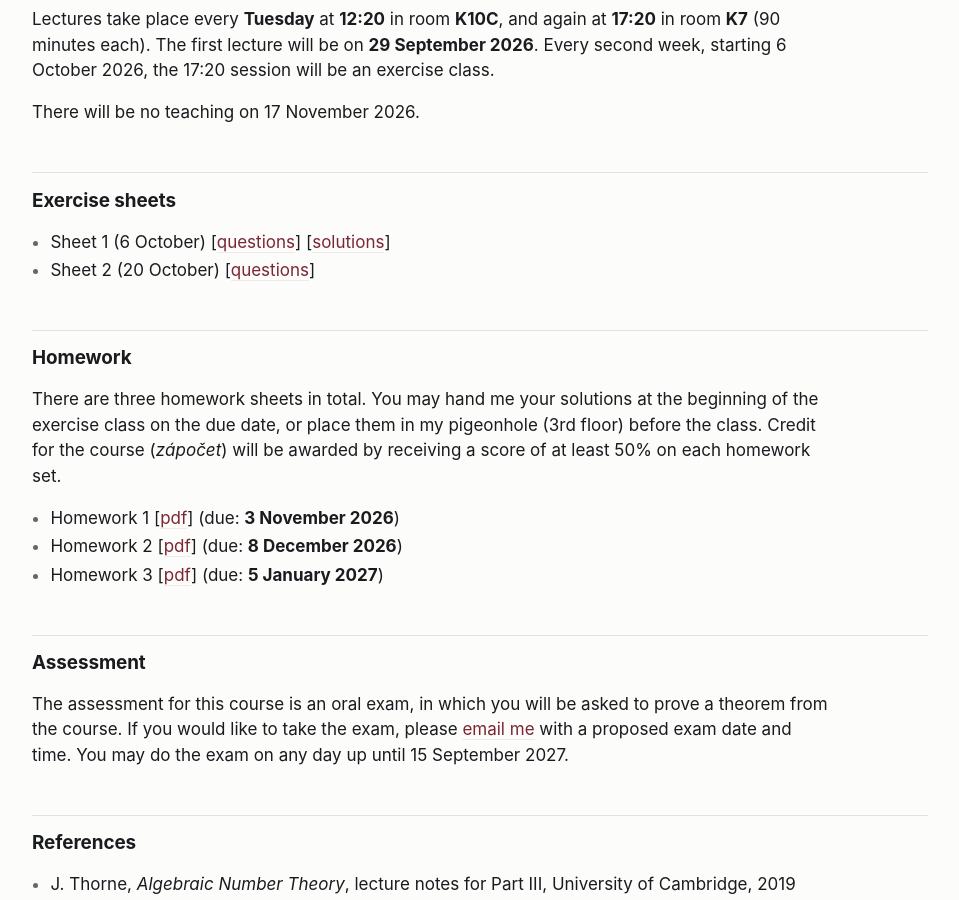
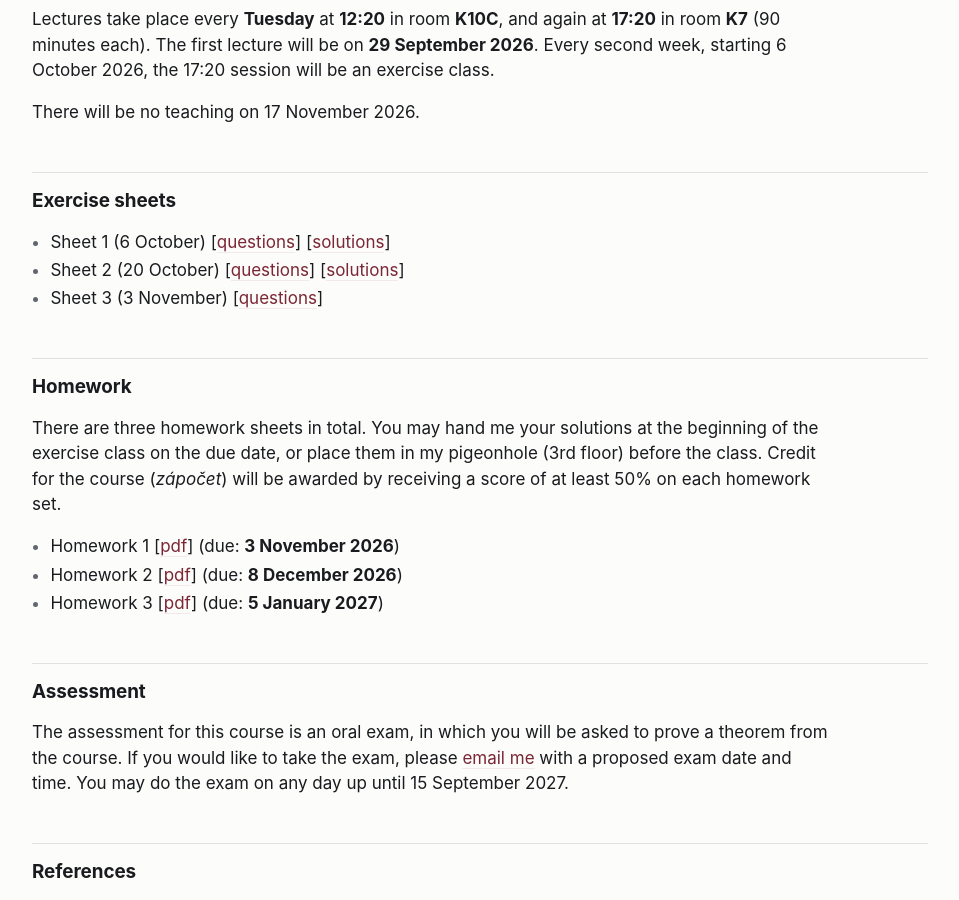
Before and after one commit to rvisser7/rvisser7.github.io, a Jekyll site: the page built from nmal431/index.md, in a window 1280 px wide and 900 px high, scrolled down 722 px. Shown: the whole window, without its empty margins (160-1119 px from the left). Built offline with Jekyll 4.4.1, drawn with Linux system fonts in a browser that asks for light colours.

Commit message:
Show exercise sheet 3 (and solutions to exercise sheet 2)

```diff
--- a/nmal431/index.md
+++ b/nmal431/index.md
@@ -28,8 +28,8 @@ There will be no teaching on 17 November 2026.
 
 {: .dense}
 - Sheet 1 (6 October) [[questions]({{ site.nmal431_base }}/ex1.pdf)] [[solutions]({{ site.nmal431_base }}/sol1.pdf)]
-- Sheet 2 (20 October) [[questions]({{ site.nmal431_base }}/ex2.pdf)] {% comment %} [[solutions]({{ site.nmal431_base }}/sol2.pdf)]
-- Sheet 3 [[questions]({{ site.nmal431_base }}/ex3.pdf)] [[solutions]({{ site.nmal431_base }}/sol3.pdf)]
+- Sheet 2 (20 October) [[questions]({{ site.nmal431_base }}/ex2.pdf)] [[solutions]({{ site.nmal431_base }}/sol2.pdf)]
+- Sheet 3 (3 November) [[questions]({{ site.nmal431_base }}/ex3.pdf)] {% comment %} [[solutions]({{ site.nmal431_base }}/sol3.pdf)]
 - Sheet 4 [[questions]({{ site.nmal431_base }}/ex4.pdf)] [[solutions]({{ site.nmal431_base }}/sol4.pdf)]
 - Sheet 5 [[questions]({{ site.nmal431_base }}/ex5.pdf)] [[solutions]({{ site.nmal431_base }}/sol5.pdf)]
 - Sheet 6 [[questions]({{ site.nmal431_base }}/ex6.pdf)]
```
